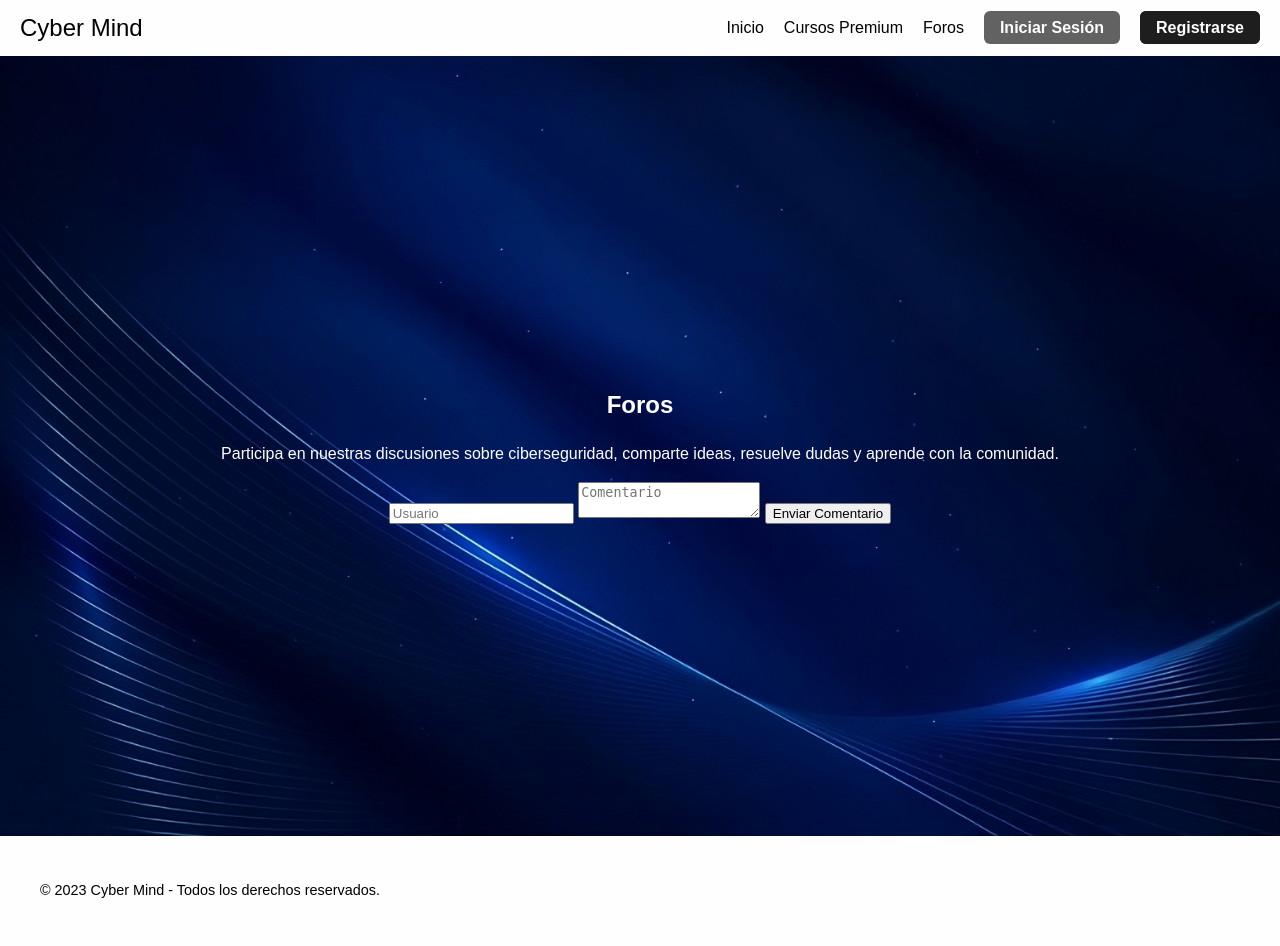
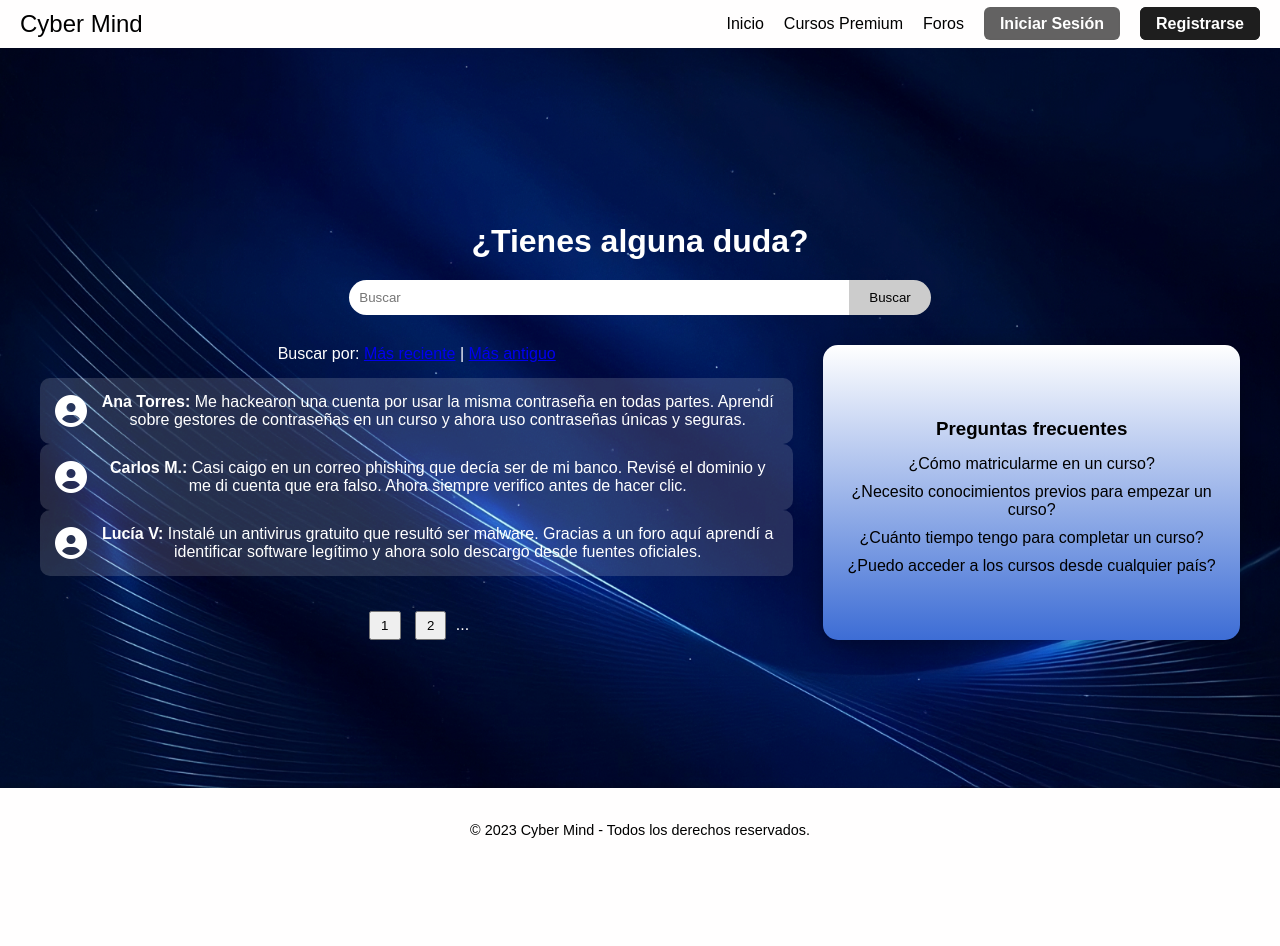
Before and after one commit to yhojan-yauli/Dise-o-CyberMind, a PHP site: page /foros/foros.html in a window 1280 px wide. After the commit the page ends 838 px from the top, so only its background shows below. Run offline with PHP 8.4, Linux system fonts and the light colour scheme; some libraries are stand-ins or nearby versions.

Commit message:
contenido foro y diseño

```diff
--- a/home/cursosPremium/cursos-premium.css
+++ b/home/cursosPremium/cursos-premium.css
@@ -138,7 +138,6 @@
   font-size: 0.9em;
 }
 
-/* -------------------- Responsive -------------------- */
 @media (max-width: 768px) {
   .navbar {
     flex-direction: row;
@@ -273,7 +272,7 @@
         /* Estilo para cada tarjeta de curso */
         .course {
 
-            background: #f4f4f4;
+            background: linear-gradient(to bottom, #ffffff, #d0eaff);
             padding: 20px;
             border-radius: 5px;
             box-shadow: 0 0 10px rgba(255, 255, 255, 0.1);
--- a/home/foros/foros.css
+++ b/home/foros/foros.css
@@ -138,6 +138,7 @@
   font-size: 0.9em;
 }
 
+/* Responsive menú */
 @media (max-width: 768px) {
   .navbar {
     flex-direction: row;
@@ -233,57 +234,130 @@
   }
 }
 
-
-
-
-
-
-
-
-
-
-body {
-  font-family: Arial, sans-serif;
+/* FORO ESPECÍFICO */
+.foro-wrapper {
+  background-image: url('/home/imagenes/upscalemedia-transformed.jpeg');
+  background-size: cover;
+  background-position: center;
+  padding: 40px 20px;
+  color: white;
 }
 
-.full-background {
-  background-color: #f4f4f4;
-  padding: 20px;
+.foro-container {
+  max-width: 1200px;
+  margin: auto;
 }
 
-.premium-section {
-  max-width: 800px;
-  margin: 0 auto;
-  background-color: white;
-  padding: 20px;
-  border-radius: 5px;
-  box-shadow: 0 0 10px rgba(0, 0, 0, 0.1);
+.foro-title {
+  text-align: center;
+  font-size: 2em;
+  margin-bottom: 20px;
 }
 
-#contenedor-comentarios {
-  margin-top: 20px;
+.foro-search {
+  display: flex;
+  justify-content: center;
+  margin-bottom: 30px;
 }
 
-#formulario-comentario {
-  margin-top: 20px;
+.foro-search input {
+  width: 40%;
+  padding: 10px;
+  border-radius: 25px 0 0 25px;
+  border: none;
+  outline: none;
 }
 
-#formulario-comentario input,
-#formulario-comentario textarea {
-  width: 100%;
-  padding: 10px;
-  margin-bottom: 10px;
-}
-
-#formulario-comentario button {
+.foro-search button {
   padding: 10px 20px;
-  background-color: #007BFF;
-  color: white;
   border: none;
-  border-radius: 5px;
+  background-color: #ccc;
+  border-radius: 0 25px 25px 0;
   cursor: pointer;
 }
 
-#formulario-comentario button:hover {
-  background-color: #0056b3;
+/* DISTRIBUCIÓN DEL FORO */
+.foro-content {
+  display: flex;
+  gap: 30px;
+  align-items: stretch;
 }
+
+/* Lado izquierdo: Comentarios */
+.foro-left {
+  flex: 2;
+  display: flex;
+  flex-direction: column;
+  gap: 15px;
+}
+
+/* Lado derecho: Preguntas frecuentes */
+.foro-right {
+  flex: 1;
+  background: linear-gradient(to bottom, #FFFFFF, #3D6DD5);
+  color: black;
+  padding: 20px;
+  border-radius: 15px;
+  box-shadow: 0 4px 20px rgba(0, 0, 0, 0.3);
+  display: flex;
+  flex-direction: column;
+  justify-content: center;
+}
+
+.foro-right h3 {
+  text-align: center;
+  margin-bottom: 15px;
+}
+
+.foro-right ul {
+  list-style: none;
+  padding: 0;
+  margin: 0;
+}
+
+.foro-right li {
+  margin-bottom: 10px;
+  text-align: center;
+}
+
+/* Comentarios */
+.foro-comment {
+  background-color: rgba(255, 255, 255, 0.15);
+  padding: 15px;
+  border-radius: 10px;
+  display: flex;
+  gap: 10px;
+  align-items: center;
+}
+
+.foro-comment img {
+  width: 40px;
+  height: 40px;
+  border-radius: 50%;
+}
+
+.foro-comment .content {
+  flex: 1;
+}
+
+/* Paginación */
+.foro-pagination {
+  margin-top: 20px;
+  text-align: center;
+}
+
+.foro-pagination button {
+  margin: 0 5px;
+  padding: 5px 10px;
+}
+
+/* Responsive foro */
+@media (max-width: 768px) {
+  .foro-content {
+    flex-direction: column;
+  }
+
+  .foro-right {
+    margin-top: 20px;
+  }
+}
--- a/home/foros/foros.html
+++ b/home/foros/foros.html
@@ -4,7 +4,7 @@
   <meta charset="UTF-8" />
   <meta name="viewport" content="width=device-width, initial-scale=1.0"/>
   <title>Foros</title>
-  <link rel="stylesheet" href="../index.css" />
+  <link rel="stylesheet" href="../foros/foros.css" />
   <script src="https://kit.fontawesome.com/18d320874d.js" crossorigin="anonymous"></script>
 </head>
 <body>
@@ -37,17 +37,67 @@
     </nav>
   </header>
 
-   <main class="full-background">
-    <section class="premium-section">
-      <h2>Foros</h2>
-      <p>Participa en nuestras discusiones sobre ciberseguridad, comparte ideas, resuelve dudas y aprende con la comunidad.</p>
-      <div id="contenedor-comentarios"></div>
-      <form id="formulario-comentario">
-        <input type="text" id="usuario" placeholder="Usuario" required>
-        <textarea id="contenido" placeholder="Comentario" required></textarea>
-        <button type="button" onclick="enviarComentario()">Enviar Comentario</button>
-      </form>
-    </section>
+  <main class="foro-wrapper full-background">
+    <div class="foro-container">
+      <h2 class="foro-title">¿Tienes alguna duda?</h2>
+
+      <div class="foro-search">
+        <input type="text" placeholder="Buscar" />
+        <button>Buscar</button>
+      </div>
+
+      <div class="foro-content">
+        <!-- Sección izquierda: Comentarios -->
+        <div class="foro-left">
+          <div class="foro-filter">
+            <span>Buscar por:</span>
+            <a href="#">Más reciente</a> |
+            <a href="#">Más antiguo</a>
+          </div>
+
+          <div id="contenedor-comentarios">
+            <!-- Comentarios reales sobre problemas y soluciones -->
+            <div class="foro-comment">
+              <i class="fas fa-user-circle fa-2x"></i>
+              <div class="content">
+                <strong>Ana Torres:</strong> Me hackearon una cuenta por usar la misma contraseña en todas partes. Aprendí sobre gestores de contraseñas en un curso y ahora uso contraseñas únicas y seguras.
+              </div>
+            </div>
+
+            <div class="foro-comment">
+              <i class="fas fa-user-circle fa-2x"></i>
+              <div class="content">
+                <strong>Carlos M.:</strong> Casi caigo en un correo phishing que decía ser de mi banco. Revisé el dominio y me di cuenta que era falso. Ahora siempre verifico antes de hacer clic.
+              </div>
+            </div>
+
+            <div class="foro-comment">
+              <i class="fas fa-user-circle fa-2x"></i>
+              <div class="content">
+                <strong>Lucía V:</strong> Instalé un antivirus gratuito que resultó ser malware. Gracias a un foro aquí aprendí a identificar software legítimo y ahora solo descargo desde fuentes oficiales.
+              </div>
+            </div>
+          </div>
+
+          <div class="foro-pagination">
+            <button>1</button>
+            <button>2</button>
+            <span>...</span>
+          </div>
+        </div>
+
+        <!-- Sección derecha: Preguntas frecuentes -->
+        <div class="foro-right">
+          <h3>Preguntas frecuentes</h3>
+          <ul>
+            <li>¿Cómo matricularme en un curso?</li>
+            <li>¿Necesito conocimientos previos para empezar un curso?</li>
+            <li>¿Cuánto tiempo tengo para completar un curso?</li>
+            <li>¿Puedo acceder a los cursos desde cualquier país?</li>
+          </ul>
+        </div>
+      </div>
+    </div>
   </main>
 
   <footer>
```
Lines whose indentation alone changed are shown as unchanged.
